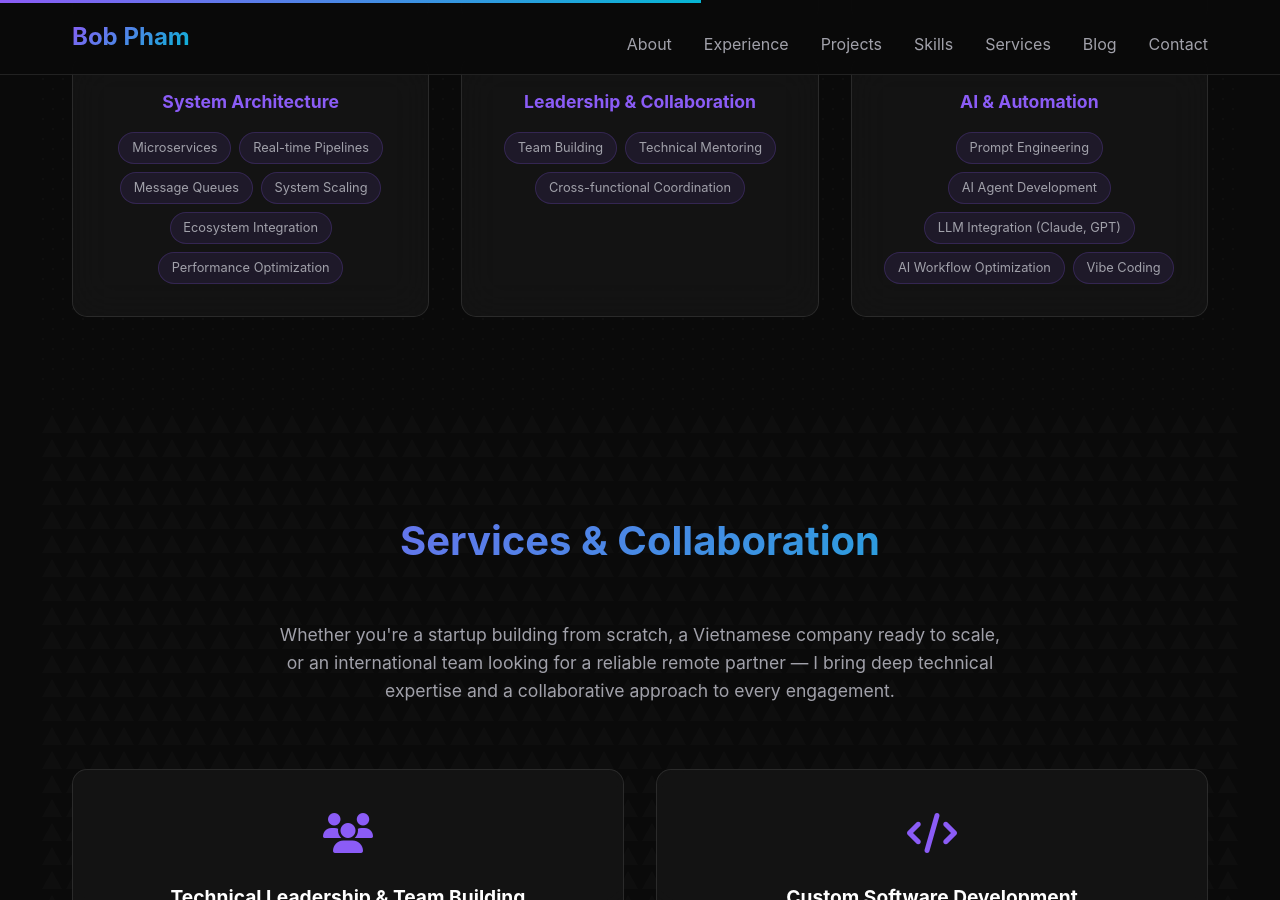
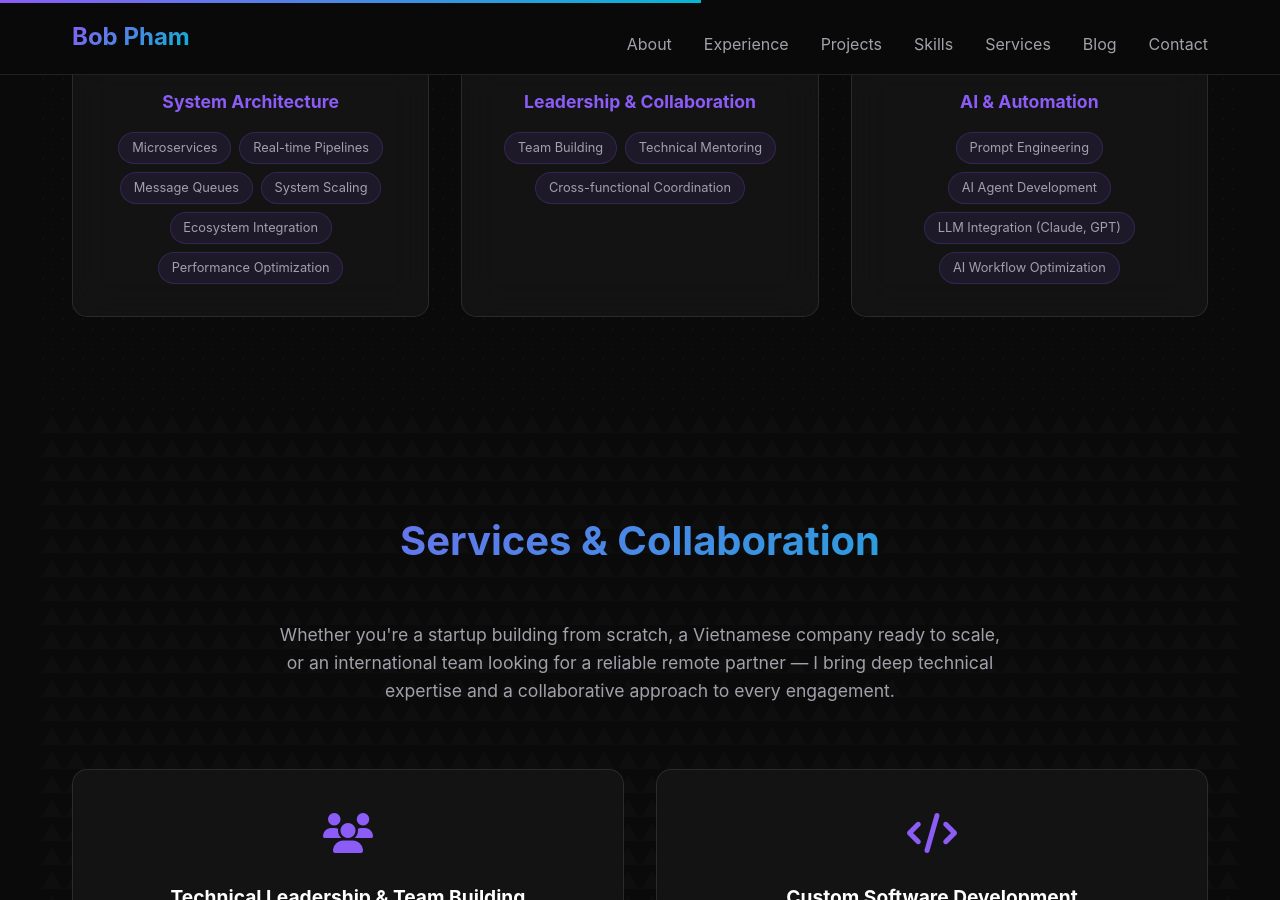
Before and after one commit to phamquocbuu/buu, a Jekyll site: the page index.html, which Jekyll copies as it is, in a window 1280 px wide and 900 px high, scrolled down 5055 px. Built offline with Jekyll 4.4.1, drawn with Linux system fonts in a browser that asks for light colours.

Commit message:
Remove Vibe Coding skill tag

```diff
--- a/index.html
+++ b/index.html
@@ -469,7 +469,6 @@
                     <span class="skill-tag">AI Agent Development</span>
                     <span class="skill-tag">LLM Integration (Claude, GPT)</span>
                     <span class="skill-tag">AI Workflow Optimization</span>
-                    <span class="skill-tag">Vibe Coding</span>
                 </div>
             </div>
         </div>
```
